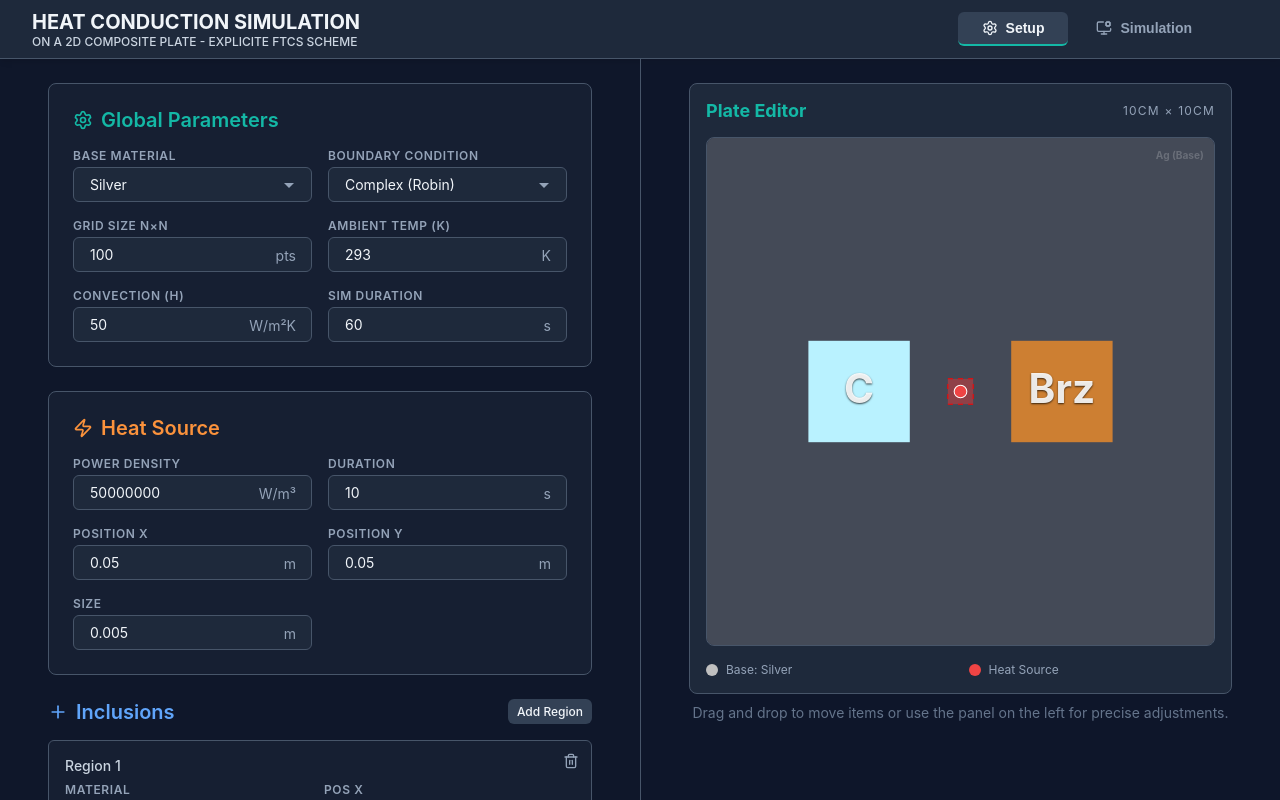
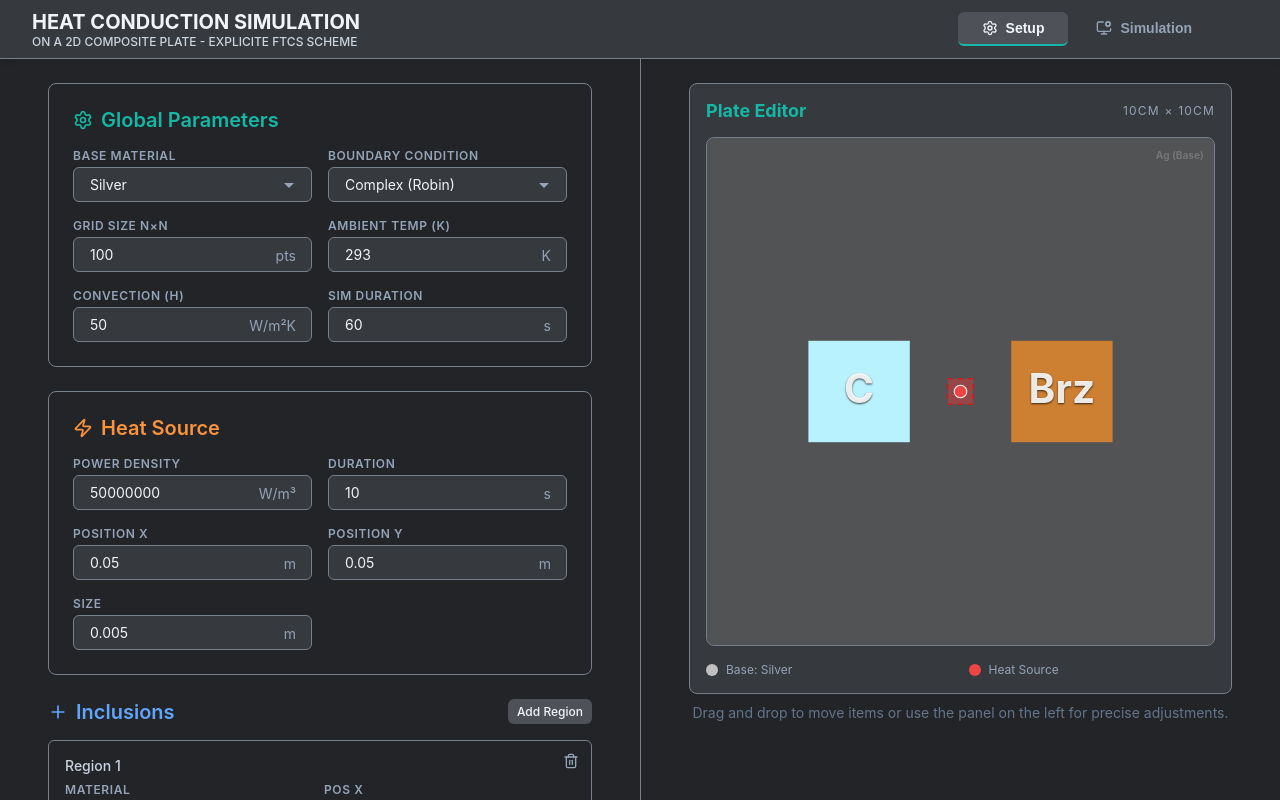
Before and after one commit to finnrmn/composite-plate-heat-conduction-simulation, a React (Vite) app in the folder simulation/: page / in a window 1280 px wide. Built offline with nearby package versions, Linux system fonts and the light colour scheme.

Commit message:
✨ color changes

```diff
--- a/simulation/src/styles/theme.ts
+++ b/simulation/src/styles/theme.ts
@@ -6,16 +6,16 @@ export const theme = {
         primaryHover: '#0d9488',
         primaryDark: '#0f766e',
         // Background
-        bgPrimary: '#0f172a',
-        bgSecondary: '#1e293b',
-        bgTertiary: '#334155',
+        bgPrimary: '#232427ff',
+        bgSecondary: '#36393dff',
+        bgTertiary: '#4e5258ff',
         // Text
         textPrimary: '#f1f5f9',
         textSecondary: '#cbd5e1',
         textMuted: '#94a3b8',
         // Borders
-        border: '#475569',
-        borderLight: '#64748b',
+        border: '#777f8aff',
+        borderLight: '#79818dff',
         // States
         danger: '#ef4444',
         dangerHover: '#dc2626',
```
